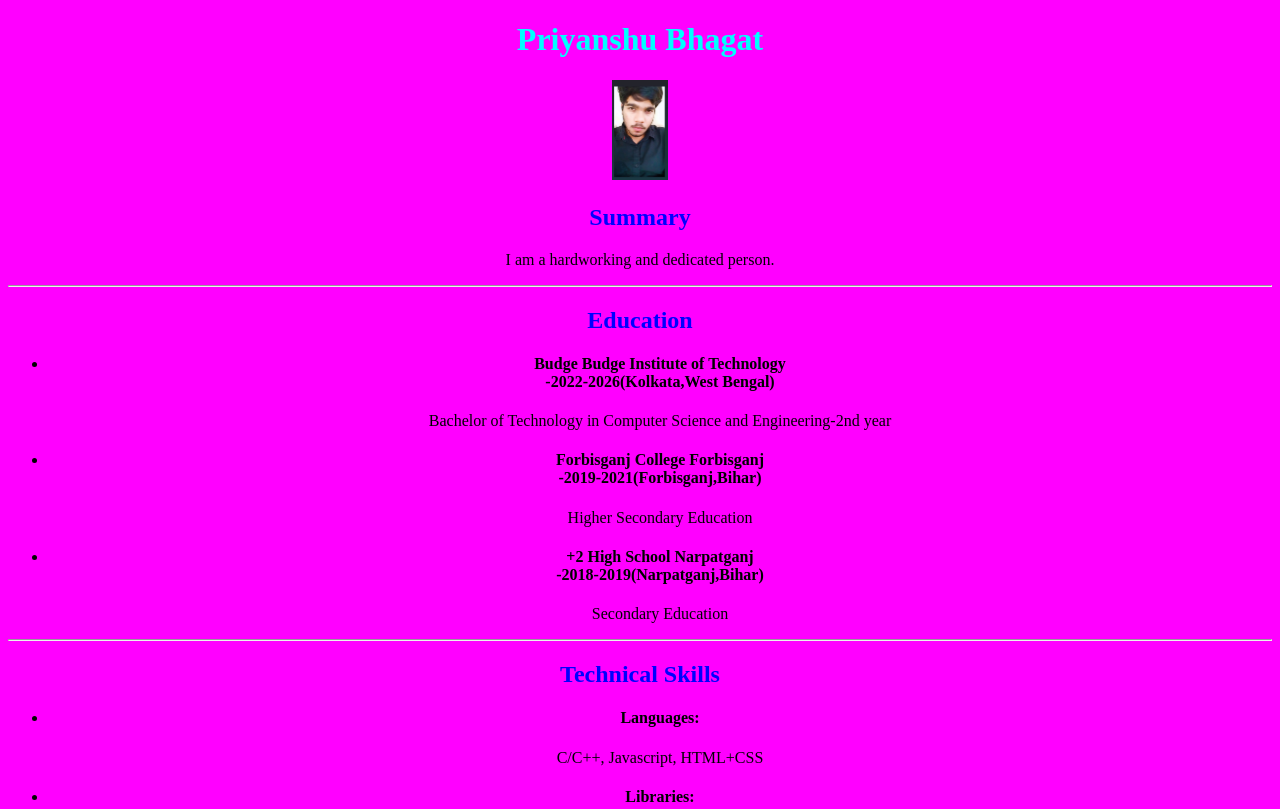
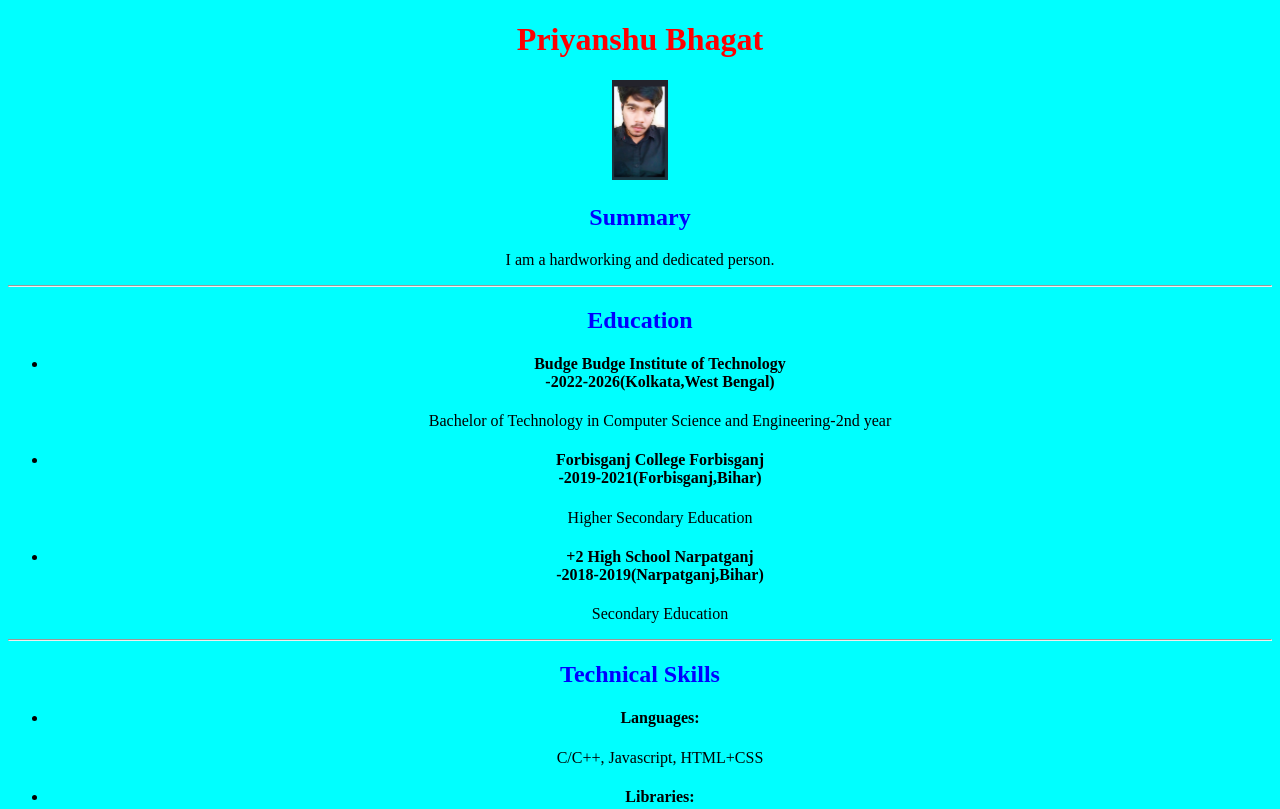
Before and after one commit to priyanshucodes73/My-Resume, a plain HTML site: page index.html in a window 1280 px wide. Shown: the top 809 px of the page. Drawn offline with Linux system fonts and the light colour scheme.

Commit message:
Update style.css

```diff
--- a/style.css
+++ b/style.css
@@ -1,5 +1,5 @@
 h1{
-    color:aqua
+    color:red
 }
 h2{
     color:blue
@@ -8,5 +8,5 @@ h2{
     text-align:center;
 }
 *{
-    background-color:magenta
+    background-color:aqua
 }
```
